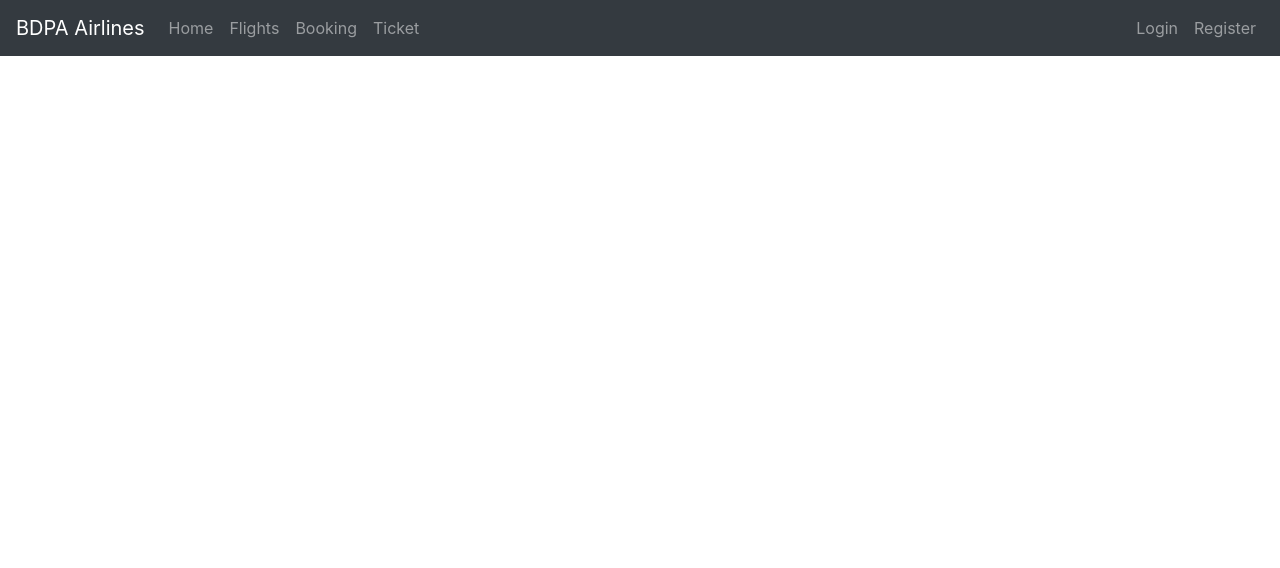
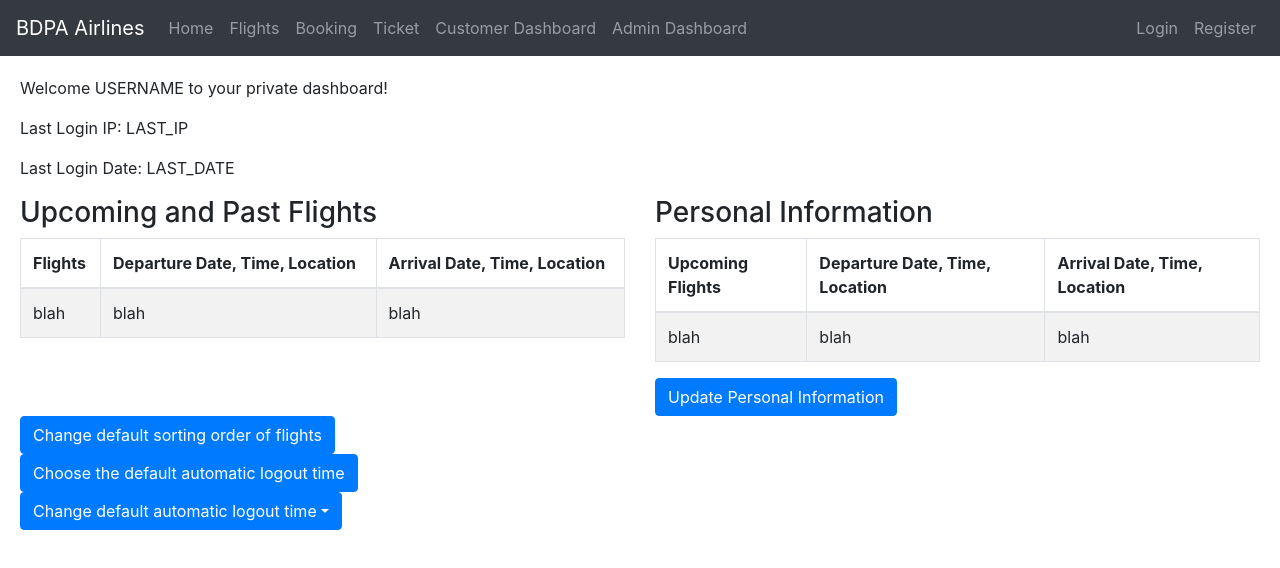
Before and after one commit to JosephMugo/bdpa2020ui, a React (Create React App) app: page /dashboard_customer in a window 1280 px wide. Shown: the top 568 px of the page. Built offline with nearby package versions, Linux system fonts and the light colour scheme.

Commit message:
Add skeleton for customer and admin dashboards

```diff
--- a/src/App.jsx
+++ b/src/App.jsx
@@ -12,6 +12,9 @@ import Booking from "./containers/Booking"
 import Flights from "./containers/Flights"
 import Home from "./containers/Home"
 import Tickets from "./containers/Tickets"
+import DashboardCustomer from "./containers/DashboardCustomer"
+import DashboardAdmin from "./containers/DashboardAdmin"
+
 import Login from "./containers/Login"
 import Register from "./containers/Register"
 
@@ -27,6 +30,8 @@ const App = () => {
                         <Nav.Link href="/flights">Flights</Nav.Link>
                         <Nav.Link href="/booking">Booking</Nav.Link>
                         <Nav.Link href="/tickets">Ticket</Nav.Link>
+                        <Nav.Link href="/dashboard_customer">Customer Dashboard</Nav.Link>
+                        <Nav.Link href="/dashboard_admin">Admin Dashboard</Nav.Link>
                     </Nav>
                     <Nav>
                         <Nav.Link href="/login">Login</Nav.Link>
@@ -40,6 +45,9 @@ const App = () => {
                     <Route exact path="/flights" component={Flights} />
                     <Route exact path="/booking" component={Booking} />
                     <Route exact path="/tickets" component={Tickets} />
+                    <Route exact path="/dashboard_customer" component={DashboardCustomer} />
+                    <Route exact path="/dashboard_admin" component={DashboardAdmin} />
+
                     <Route exact path="/login" component={Login} />
                     <Route exact path="/register" component={Register} />
                     <Route exact path="/" component={Home} />
--- /dev/null
+++ b/src/containers/DashboardAdmin.jsx
@@ -0,0 +1,11 @@
+import React from "react"
+const DashboardAdmin = () => {
+
+    return (
+    <div>
+       These are your tickets
+    </div>
+    )
+}
+
+export default DashboardAdmin
--- /dev/null
+++ b/src/containers/DashboardCustomer.jsx
@@ -0,0 +1,73 @@
+import React from "react"
+import { Table, Button, ButtonGroup, ButtonToolbar, InputGroup, FormControl, DropdownButton, Dropdown } from 'react-bootstrap'
+
+const DashboardCustomer = () => {
+
+    return (
+        <div>
+            <p>Welcome USERNAME to your private dashboard!</p>
+            <p>Last Login IP: LAST_IP</p>
+            <p>Last Login Date: LAST_DATE</p>
+
+            <div className='row'>
+                <div className='col-sm-6'>
+                    <h3>Upcoming and Past Flights</h3>
+                    <Table striped bordered hover>
+                        <thead>
+                            <tr>
+                                <th>Flights</th>
+                                <th>Departure Date, Time, Location</th>
+                                <th>Arrival Date, Time, Location</th>
+                            </tr>
+                        </thead>
+                        <tbody>
+                            <tr>
+                                <td>blah</td>
+                                <td>blah</td>
+                                <td>blah</td>
+                            </tr>
+                        </tbody>
+                    </Table>
+                </div>
+                <div className='col-sm-6'>
+                    <h3>Personal Information</h3>
+                    <Table striped bordered hover>
+                        <thead>
+                            <tr>
+                                <th>Upcoming Flights</th>
+                                <th>Departure Date, Time, Location</th>
+                                <th>Arrival Date, Time, Location</th>
+                            </tr>
+                        </thead>
+                        <tbody>
+                            <tr>
+                                <td>blah</td>
+                                <td>blah</td>
+                                <td>blah</td>
+                            </tr>
+                        </tbody>
+                    </Table>
+                    <Button variant='primary'>Update Personal Information</Button>
+                </div>
+                {/*
+    Update their stored information (email, address, etc)
+    Change the default sorting order of flights in the flight view
+    Save or remove credit/debit cards
+    Choose the default automatic logout time: either 15 minutes, 5 minutes, or 1 hour.
+    Manually add flights booked previously as a guest to the customer’s list of past and upcoming flights
+        When a guest account books a flight, they get an confirmation number. Customers will be able to enter that confirmation number and, if the last name on the ticket matches the last name of the customer, that flight will become associated with their account as if they had purchased it while logged in */}
+            </div>
+            <div><Button variant='primary'>Change default sorting order of flights</Button></div>
+            <div><Button variant='primary'>Choose the default automatic logout time</Button></div>
+            <div>
+                <DropdownButton as={ButtonGroup} title="Change default automatic logout time" id='bg-nested-dropdown'>
+                    <Dropdown.Item>5 minutes</Dropdown.Item>
+                    <Dropdown.Item>15 minutes</Dropdown.Item>
+                    <Dropdown.Item>1 hour</Dropdown.Item>
+                </DropdownButton>
+            </div>
+        </div>
+    )
+}
+
+export default DashboardCustomer
```
